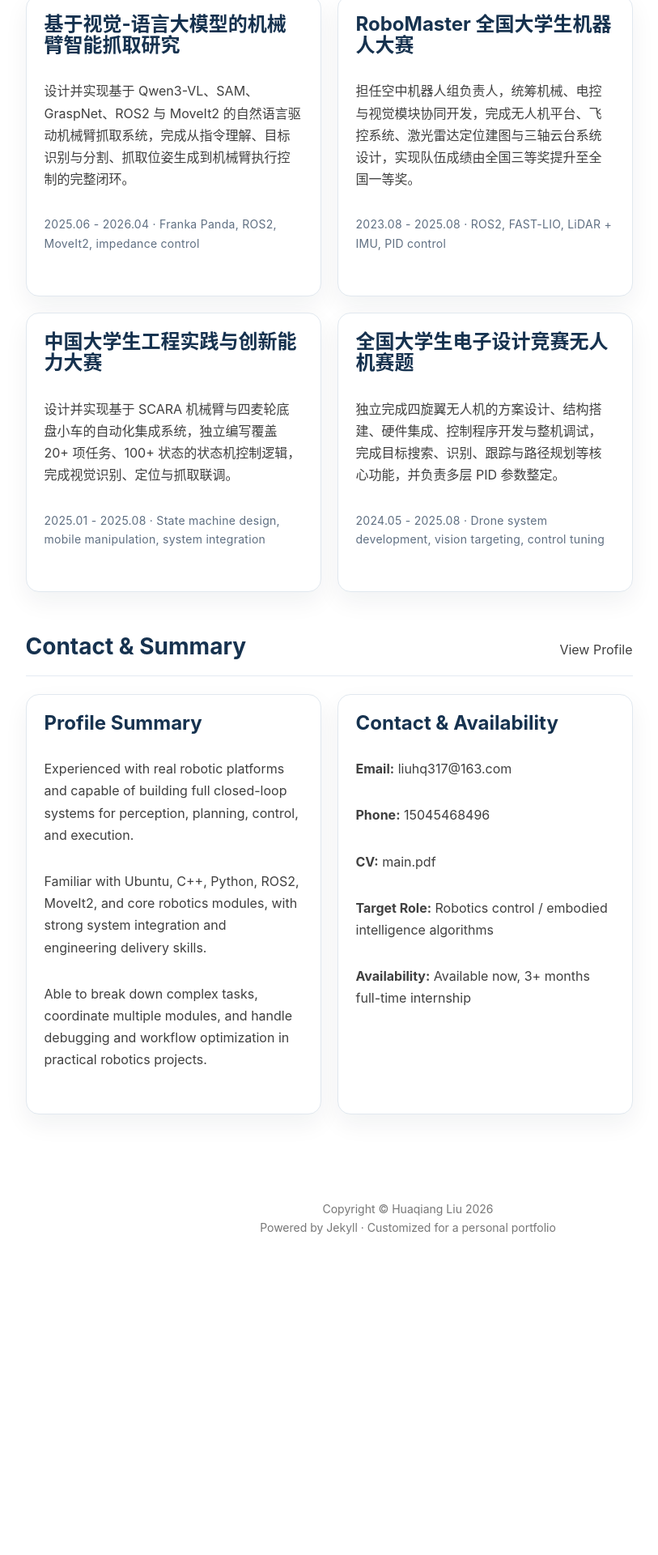
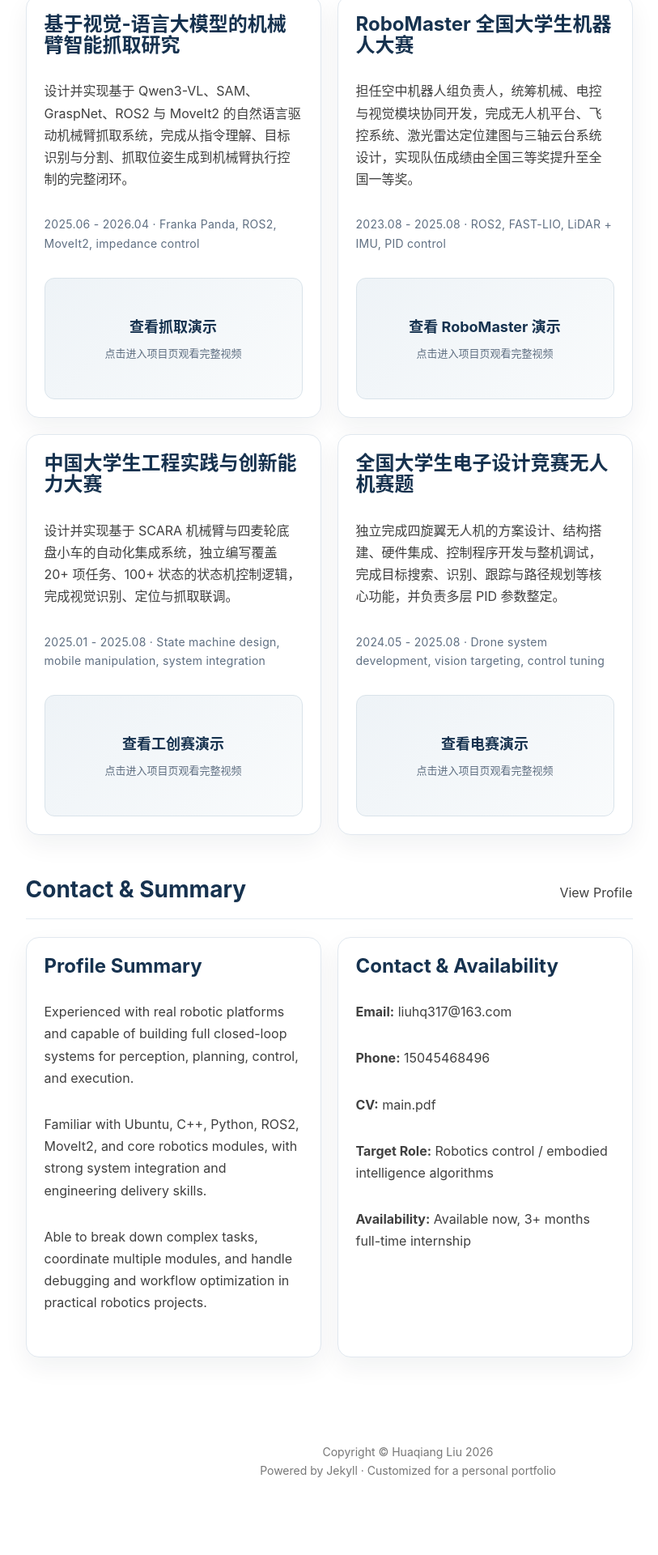
Before and after one commit to huaqLiu/huaqLiu.github.io, a Jekyll site: the page built from index.html, in a window 1280 px wide. Shown: the part 2910-4830 px from the top of the page at 81% size, without its empty margins (136-949 px from the left). Built offline with Jekyll 4.4.1, drawn with Linux system fonts in a browser that asks for light colours; nearby versions of some CDN libraries; the list of posts is cut into pages by our own code; comment, search, counter and statistics services are not loaded; before the commit the page ends 4530 px from its top, so only the background shows below that.

Commit message:
添加视频

```diff
--- a/_data/academic.yml
+++ b/_data/academic.yml
@@ -85,6 +85,10 @@ projects:
     period_zh: "2025.06 - 2026.04"
     period_en: "Jun 2025 - Apr 2026"
     related_publication: "Franka Panda, ROS2, MoveIt2, impedance control"
+    video: "/毕业设计抓取视频.mp4"
+    anchor: "grasping"
+    preview_label_zh: "查看抓取演示"
+    preview_label_en: "View grasping demo"
     featured: true
   - name_zh: "RoboMaster 全国大学生机器人大赛"
     name_en: "RoboMaster National Collegiate Robot Competition"
@@ -93,6 +97,10 @@ projects:
     period_zh: "2023.08 - 2025.08"
     period_en: "Aug 2023 - Aug 2025"
     related_publication: "ROS2, FAST-LIO, LiDAR + IMU, PID control"
+    video: "/Robomaster.mp4"
+    anchor: "robomaster"
+    preview_label_zh: "查看 RoboMaster 演示"
+    preview_label_en: "View RoboMaster demo"
     featured: true
   - name_zh: "中国大学生工程实践与创新能力大赛"
     name_en: "China Engineering Practice and Innovation Competition"
@@ -101,6 +109,10 @@ projects:
     period_zh: "2025.01 - 2025.08"
     period_en: "Jan 2025 - Aug 2025"
     related_publication: "State machine design, mobile manipulation, system integration"
+    video: "/工创赛.mp4"
+    anchor: "gongchuangsai"
+    preview_label_zh: "查看工创赛演示"
+    preview_label_en: "View competition demo"
     featured: true
   - name_zh: "全国大学生电子设计竞赛无人机赛题"
     name_en: "National Undergraduate Electronic Design Contest - UAV Track"
@@ -109,6 +121,10 @@ projects:
     period_zh: "2024.05 - 2025.08"
     period_en: "May 2024 - Aug 2025"
     related_publication: "Drone system development, vision targeting, control tuning"
+    video: "/电赛.mp4"
+    anchor: "diansai"
+    preview_label_zh: "查看电赛演示"
+    preview_label_en: "View UAV demo"
     featured: true
 
 summary:
--- a/css/hux-blog.css
+++ b/css/hux-blog.css
@@ -1850,6 +1850,37 @@ img::-moz-selection {
 .academic-video-block {
   overflow: hidden;
 }
+.academic-video-preview {
+  align-items: center;
+  background: linear-gradient(135deg, #eef3f7, #f9fbfc);
+  border: 1px solid #d9e3ea;
+  border-radius: 12px;
+  color: #16324f;
+  display: flex;
+  flex-direction: column;
+  gap: 6px;
+  justify-content: center;
+  margin-top: 16px;
+  min-height: 150px;
+  padding: 18px;
+  text-align: center;
+  text-decoration: none;
+  transition: all 0.2s ease;
+}
+.academic-video-preview:hover {
+  box-shadow: 0 10px 24px rgba(14, 32, 51, 0.08);
+  color: #16324f;
+  text-decoration: none;
+  transform: translateY(-1px);
+}
+.academic-video-preview-title {
+  font-size: 18px;
+  font-weight: 700;
+}
+.academic-video-preview-meta {
+  color: #5f6f82;
+  font-size: 13px;
+}
 .academic-video-card video,
 .academic-video-block video {
   border-radius: 12px;
--- a/index.html
+++ b/index.html
@@ -103,6 +103,12 @@ no-catalog: true
         <h3>{{ item.name_zh }}</h3>
         <p>{{ item.description_zh }}</p>
         <p class="academic-meta">{{ item.period_zh }} · {{ item.related_publication }}</p>
+        {% if item.video %}
+        <a class="academic-video-preview" href="{{ '/research/' | prepend: site.baseurl }}#{{ item.anchor }}">
+          <span class="academic-video-preview-title">{{ item.preview_label_zh }}</span>
+          <span class="academic-video-preview-meta">点击进入项目页观看完整视频</span>
+        </a>
+        {% endif %}
         {% if item.links %}
         <div class="academic-link-row">
           {% for link in item.links %}
```
Also changed, not shown: research.html (+12 -2 lines), 4 other files.
